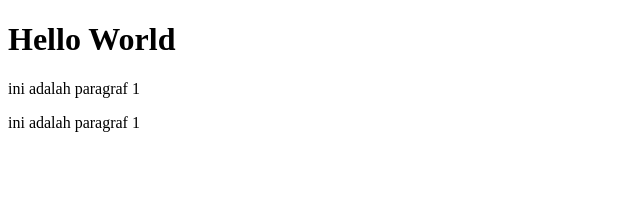
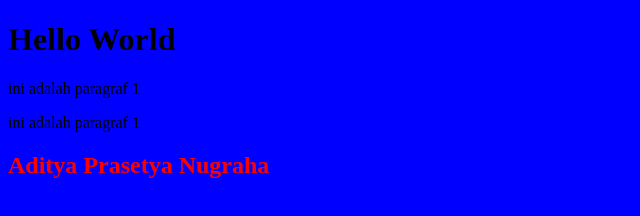
Before and after one commit to adit75664/coba_ITW_c, a plain HTML site: page index.html in a window 1280 px wide. Shown: the whole page, without its empty margins (0-640 px from the left). Drawn offline with Linux system fonts and the light colour scheme.

Commit message:
menambahkan nama menggunakan h2 dengan warna merah pada bagian bawah paragraf

```diff
--- a/index.html
+++ b/index.html
@@ -2,11 +2,13 @@
 <html>
 <head>
 	<title>Coba Git</title>
+	<link rel="stylesheet" type="text/css" href="style.css">
 </head>
 <body>
 	<h1>Hello World</h1>
 	<p>ini adalah paragraf 1</p>
 	<p>ini adalah paragraf 1</p>
+	<h2>Aditya Prasetya Nugraha</h2>
 
 </body>
 </html>
--- a/style.css
+++ b/style.css
@@ -1,3 +1,6 @@
 body {
 	background-color: blue;
 }
+h2 {
+	color: red;
+}
```
